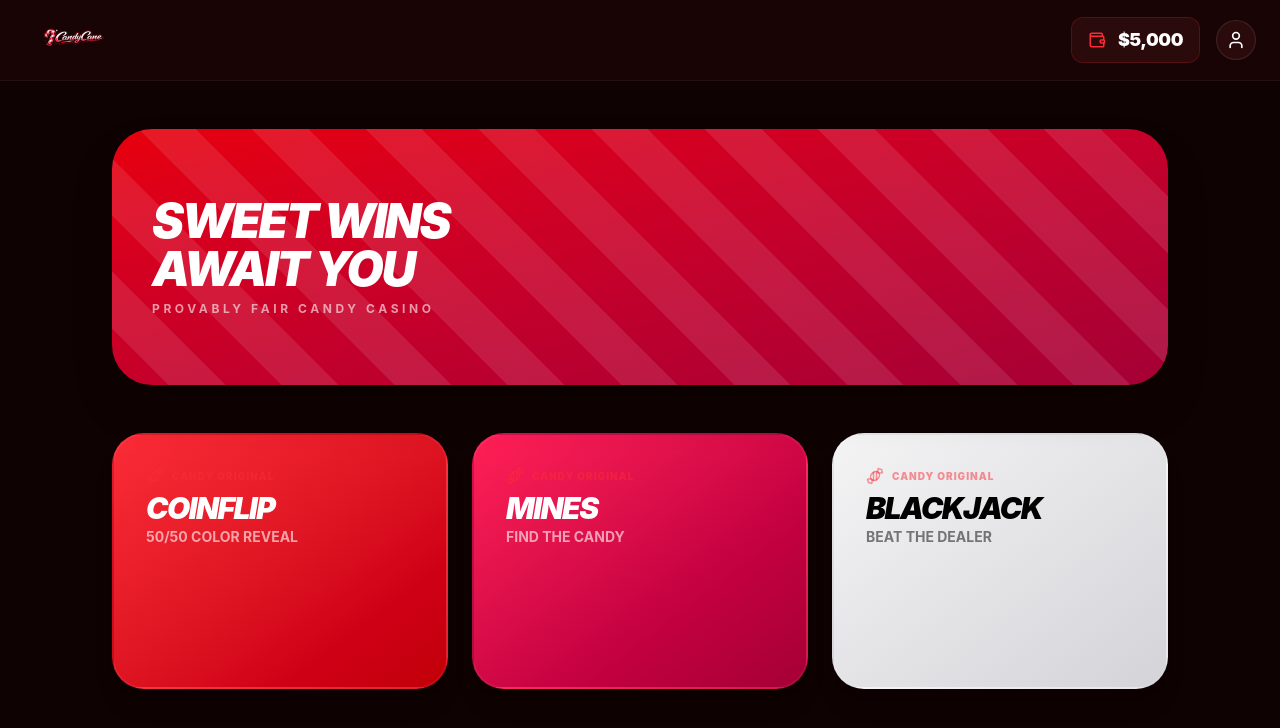
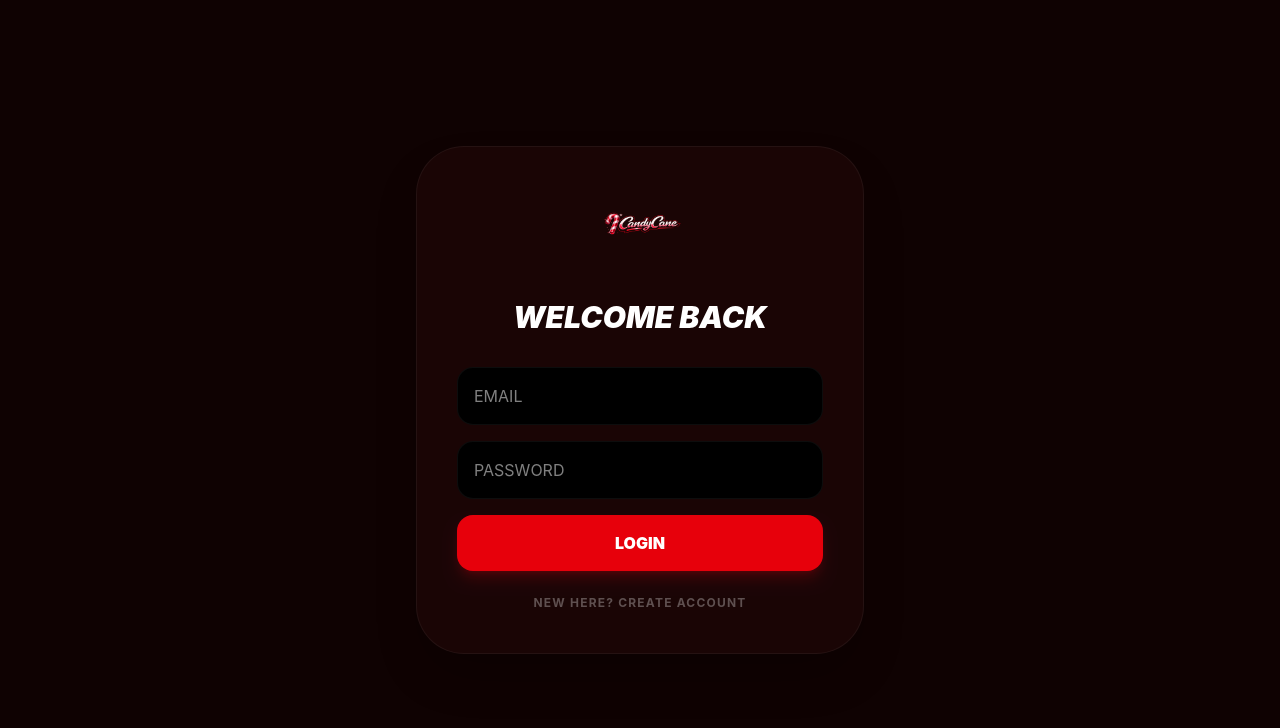
Before and after one commit to sinzcyro/candycane-casino, a React (Vite) app: page / in a window 1280 px wide. Shown: the top 728 px of the page. Built offline with nearby package versions, Linux system fonts and the light colour scheme.

Commit message:
fix: added vite-env for css support

```diff
--- a/src/App.tsx
+++ b/src/App.tsx
@@ -5,53 +5,105 @@ import { Mines } from './components/Mines'
 import { Blackjack } from './components/Blackjack'
 import { Leaderboard } from './components/Leaderboard'
 import { Shop } from './components/Shop'
+import { Auth } from './components/Auth'
 import { motion, AnimatePresence } from 'framer-motion'
-import { Wallet, Candy, User as UserIcon, LayoutDashboard, Trophy, ShoppingBag, LogOut } from 'lucide-react'
+import {
+  Wallet,
+  Candy,
+  User as UserIcon,
+  LayoutDashboard,
+  Trophy,
+  ShoppingBag,
+  LogOut,
+  Crown
+} from 'lucide-react'
+
+type ViewType = 'home' | 'coinflip' | 'mines' | 'blackjack' | 'leaderboard' | 'shop';
 
 function App() {
-  const { balance, inventory } = useWallet();
-  const [activeView, setActiveView] = useState<'home' | 'coinflip' | 'mines' | 'blackjack' | 'leaderboard' | 'shop'>('home');
+  const { user, balance, inventory, isOwner, signOut } = useWallet();
+  const [activeView, setActiveView] = useState<ViewType>('home');
   const [showMenu, setShowMenu] = useState(false);
 
+  // If no user is logged in, show the Auth (Login/Signup) screen
+  if (!user) {
+    return <Auth />;
+  }
+
+  // Visual check for Shop item
   const hasGlow = inventory?.includes('red-glow');
 
   return (
-    <div className="min-h-screen bg-[#0f0202] text-white font-sans selection:bg-red-500/30">
+    <div className="min-h-screen bg-[#0f0202] text-white font-sans selection:bg-red-500/30 overflow-x-hidden">
+
+      {/* --- NAVBAR --- */}
       <nav className="border-b border-white/5 bg-[#1a0505]/95 backdrop-blur-md px-6 py-2 flex items-center justify-between sticky top-0 z-50">
-        <motion.div whileHover={{ scale: 1.05 }} whileTap={{ scale: 0.95 }} className="cursor-pointer" onClick={() => setActiveView('home')}>
-          <img src="/candycane.png" alt="Logo" className="h-16 w-auto object-contain" />
+
+        {/* Logo Area */}
+        <motion.div
+          whileHover={{ scale: 1.05 }}
+          whileTap={{ scale: 0.95 }}
+          className="cursor-pointer"
+          onClick={() => setActiveView('home')}
+        >
+          <img src="/candycane.png" alt="CandyCane" className="h-16 w-auto object-contain drop-shadow-[0_0_10px_rgba(239,68,68,0.2)]" />
         </motion.div>
 
+        {/* Right Side Tools */}
         <div className="flex items-center gap-4">
+
+          {/* Balance Display */}
           <motion.div
             key={balance}
             animate={{ scale: [1, 1.1, 1] }}
-            className={`bg-[#2a0a0a] border border-red-500/20 px-4 py-2 rounded-xl flex items-center gap-3 ${hasGlow ? 'shadow-[0_0_20px_rgba(239,68,68,0.3)] border-red-500' : ''}`}
+            className={`bg-[#2a0a0a] border border-red-500/20 px-4 py-2 rounded-xl flex items-center gap-3 shadow-lg transition-all duration-500 ${
+              hasGlow ? 'shadow-[0_0_20px_rgba(239,68,68,0.4)] border-red-500 bg-red-950/20' : ''
+            }`}
           >
             <Wallet size={18} className="text-red-500" />
             <span className="font-black text-lg tracking-tight">${balance?.toLocaleString()}</span>
           </motion.div>
 
+          {/* User Profile & Owner Badge */}
           <div className="relative">
             <motion.div
               whileTap={{ scale: 0.9 }}
               onClick={() => setShowMenu(!showMenu)}
-              className="w-10 h-10 bg-[#2a0a0a] rounded-full border border-white/10 flex items-center justify-center cursor-pointer hover:border-red-500/50"
+              className={`w-10 h-10 rounded-full border flex items-center justify-center cursor-pointer transition-all ${
+                isOwner ? 'bg-red-600 border-white shadow-[0_0_15px_rgba(239,68,68,0.5)]' : 'bg-[#2a0a0a] border-white/10 hover:border-red-500/50'
+              }`}
             >
-              <UserIcon size={20} />
+              {isOwner ? <Crown size={20} className="text-white fill-white" /> : <UserIcon size={20} />}
             </motion.div>
 
+            {/* Profile Dropdown Menu */}
             <AnimatePresence>
               {showMenu && (
                 <motion.div
-                  initial={{ opacity: 0, y: 10 }} animate={{ opacity: 1, y: 0 }} exit={{ opacity: 0, y: 10 }}
-                  className="absolute right-0 mt-4 w-56 bg-[#1a0505] border border-white/10 rounded-2xl shadow-2xl overflow-hidden p-2 z-[100]"
+                  initial={{ opacity: 0, y: 10 }}
+                  animate={{ opacity: 1, y: 0 }}
+                  exit={{ opacity: 0, y: 10 }}
+                  className="absolute right-0 mt-4 w-60 bg-[#1a0505] border border-white/10 rounded-2xl shadow-2xl overflow-hidden p-2 z-[100]"
                 >
+                  <div className="px-4 py-3 border-b border-white/5 mb-2">
+                    <p className="text-[10px] font-black text-white/30 uppercase tracking-widest">Logged in as</p>
+                    <p className="font-black text-red-500 flex items-center gap-2">
+                      {user.username} {isOwner && <Crown size={12} />}
+                    </p>
+                  </div>
+
                   <MenuBtn icon={<UserIcon size={16}/>} label="MY PROFILE" onClick={() => {setActiveView('home'); setShowMenu(false)}} />
                   <MenuBtn icon={<Trophy size={16}/>} label="LEADERBOARD" onClick={() => {setActiveView('leaderboard'); setShowMenu(false)}} />
                   <MenuBtn icon={<ShoppingBag size={16}/>} label="CANDY SHOP" onClick={() => {setActiveView('shop'); setShowMenu(false)}} />
+
                   <div className="h-[1px] bg-white/5 my-2" />
-                  <MenuBtn icon={<LogOut size={16}/>} label="LOGOUT" onClick={() => window.location.reload()} danger />
+
+                  <MenuBtn
+                    icon={<LogOut size={16}/>}
+                    label="LOGOUT"
+                    onClick={() => signOut()}
+                    danger
+                  />
                 </motion.div>
               )}
             </AnimatePresence>
@@ -59,54 +111,102 @@ function App() {
         </div>
       </nav>
 
+      {/* --- MAIN CONTENT AREA --- */}
       <main className="max-w-6xl mx-auto p-6 lg:p-12">
         <AnimatePresence mode="wait">
+
+          {/* HOME LOBBY */}
           {activeView === 'home' && (
             <motion.div key="home" initial={{ opacity: 0 }} animate={{ opacity: 1 }} exit={{ opacity: 0 }} className="space-y-12">
-              <div className="relative overflow-hidden w-full h-64 bg-gradient-to-br from-red-600 to-rose-800 rounded-[2.5rem] p-10 flex flex-col justify-center shadow-2xl">
-                <h1 className="text-5xl font-black mb-2 uppercase italic tracking-tighter leading-none text-white">Sweet Wins <br/>Await You</h1>
-                <p className="text-white/60 font-bold text-xs tracking-[0.3em] uppercase">Provably Fair Candy Casino</p>
-                <div className="absolute inset-0 opacity-10 bg-[repeating-linear-gradient(45deg,transparent,transparent_40px,white_40px,white_80px)]" />
+
+              {/* Hero Banner */}
+              <div className="relative overflow-hidden w-full h-64 bg-gradient-to-br from-red-600 via-red-500 to-rose-800 rounded-[2.5rem] p-10 flex flex-col justify-center shadow-2xl">
+                <div className="relative z-10">
+                  <h1 className="text-5xl font-black mb-2 uppercase italic tracking-tighter leading-none text-white drop-shadow-xl">
+                    Sweet Wins <br/>Await You
+                  </h1>
+                  <p className="text-white/60 font-bold text-xs tracking-[0.3em] uppercase">Provably Fair Candy Casino</p>
+                </div>
+                {/* Visual Candy Stripes */}
+                <div className="absolute inset-0 opacity-10 pointer-events-none bg-[repeating-linear-gradient(45deg,transparent,transparent_40px,rgba(255,255,255,0.8)_40px,rgba(255,255,255,0.8)_80px)]" />
               </div>
 
-              <div className="grid grid-cols-1 md:grid-cols-3 gap-6">
-                <GameCard title="Coinflip" desc="50/50 Color Reveal" color="from-red-500 to-red-700" onClick={() => setActiveView('coinflip')} />
-                <GameCard title="Mines" desc="Find the Candy" color="from-rose-500 to-rose-800" onClick={() => setActiveView('mines')} />
-                <GameCard title="Blackjack" desc="Beat the Dealer" color="from-zinc-100 to-zinc-300" darkText onClick={() => setActiveView('blackjack')} />
+              {/* Games Grid */}
+              <div className="space-y-6">
+                <div className="flex items-center gap-3 text-xl font-black italic uppercase tracking-widest text-red-500">
+                  <Candy size={24} />
+                  <h2>The Candy Jar</h2>
+                </div>
+
+                <div className="grid grid-cols-1 md:grid-cols-3 gap-6">
+                  <GameCard title="Coinflip" desc="50/50 Color Reveal" color="from-red-500 to-red-700" onClick={() => setActiveView('coinflip')} />
+                  <GameCard title="Mines" desc="Find the Candy" color="from-rose-500 to-rose-800" onClick={() => setActiveView('mines')} />
+                  <GameCard title="Blackjack" desc="Beat the Dealer" color="from-zinc-100 to-zinc-300" darkText onClick={() => setActiveView('blackjack')} />
+                </div>
               </div>
             </motion.div>
           )}
 
+          {/* VIEW COMPONENTS */}
           {activeView === 'coinflip' && <div className="max-w-xl mx-auto space-y-6"><BackBtn onClick={()=>setActiveView('home')}/><Coinflip /></div>}
           {activeView === 'mines' && <div className="max-w-4xl mx-auto space-y-6"><BackBtn onClick={()=>setActiveView('home')}/><Mines /></div>}
           {activeView === 'blackjack' && <div className="max-w-3xl mx-auto space-y-6"><BackBtn onClick={()=>setActiveView('home')}/><Blackjack /></div>}
           {activeView === 'leaderboard' && <div className="max-w-2xl mx-auto space-y-6"><BackBtn onClick={()=>setActiveView('home')}/><Leaderboard /></div>}
           {activeView === 'shop' && <div className="max-w-4xl mx-auto space-y-6"><BackBtn onClick={()=>setActiveView('home')}/><Shop /></div>}
+
         </AnimatePresence>
       </main>
     </div>
   )
 }
 
+// --- SUB-COMPONENTS ---
+
 const MenuBtn = ({ icon, label, onClick, danger = false }: any) => (
-  <button onClick={onClick} className={`w-full flex items-center gap-3 px-4 py-3 rounded-xl text-xs font-black transition-colors ${danger ? 'text-red-500 hover:bg-red-500 hover:text-white' : 'hover:bg-white/5 text-white/70 hover:text-white'}`}>
+  <button
+    onClick={onClick}
+    className={`w-full flex items-center gap-3 px-4 py-3 rounded-xl text-xs font-black transition-colors ${
+      danger ? 'text-red-500 hover:bg-red-500 hover:text-white' : 'hover:bg-white/5 text-white/70 hover:text-white'
+    }`}
+  >
     {icon} {label}
   </button>
 );
 
 const BackBtn = ({ onClick }: any) => (
-  <button onClick={onClick} className="flex items-center gap-2 text-white/30 hover:text-white font-black text-xs uppercase tracking-widest transition-colors"><LayoutDashboard size={16}/> Lobby</button>
+  <button
+    onClick={onClick}
+    className="flex items-center gap-2 text-white/30 hover:text-white font-black text-xs uppercase tracking-widest transition-colors mb-4"
+  >
+    <LayoutDashboard size={16}/> Back to Lobby
+  </button>
 );
 
 function GameCard({ title, desc, color, onClick, darkText = false }: any) {
   return (
-    <motion.div whileHover={{ scale: 1.03, y: -5 }} whileTap={{ scale: 0.98 }} onClick={onClick} className={`h-64 rounded-[2rem] bg-gradient-to-br ${color} p-8 cursor-pointer overflow-hidden shadow-xl border-2 border-white/5`}>
+    <motion.div
+      whileHover={{ scale: 1.03, y: -5 }}
+      whileTap={{ scale: 0.98 }}
+      onClick={onClick}
+      className={`h-64 rounded-[2.5rem] bg-gradient-to-br ${color} p-8 cursor-pointer overflow-hidden shadow-xl border-2 border-white/5 relative group`}
+    >
       <div className="flex items-center gap-2 mb-2 text-red-500/50">
          <Candy size={18} />
          <span className="text-[10px] font-black uppercase tracking-widest">Candy Original</span>
       </div>
-      <h3 className={`text-3xl font-black italic uppercase tracking-tighter leading-none ${darkText ? 'text-black' : 'text-white'}`}>{title}</h3>
-      <p className={`${darkText ? 'text-black/50' : 'text-white/60'} font-bold text-sm mt-1 uppercase`}>{desc}</p>
+      <h3 className={`text-4xl font-black italic uppercase tracking-tighter leading-none ${darkText ? 'text-black' : 'text-white'}`}>
+        {title}
+      </h3>
+      <p className={`${darkText ? 'text-black/50' : 'text-white/60'} font-bold text-sm mt-1 uppercase`}>
+        {desc}
+      </p>
+
+      {/* Hover Payout Button */}
+      <button className={`absolute bottom-8 left-8 px-6 py-2 rounded-xl font-black text-[10px] uppercase transition-all opacity-0 group-hover:opacity-100 ${
+        darkText ? 'bg-black text-white' : 'bg-white text-black'
+      }`}>
+        Play Now
+      </button>
     </motion.div>
   )
 }
--- /dev/null
+++ b/src/components/Auth.tsx
@@ -0,0 +1,55 @@
+import { useState } from 'react';
+import { supabase } from '../lib/supabase';
+import { motion } from 'framer-motion';
+
+export const Auth = () => {
+  const [loading, setLoading] = useState(false);
+  const [isSignUp, setIsSignUp] = useState(false);
+  const [email, setEmail] = useState('');
+  const [password, setPassword] = useState('');
+  const [username, setUsername] = useState('');
+
+  const handleAuth = async (e: React.FormEvent) => {
+    e.preventDefault();
+    setLoading(true);
+
+    if (isSignUp) {
+      const { data, error } = await supabase.auth.signUp({ email, password });
+      if (data.user) {
+        await supabase.from('profiles').insert([{ id: data.user.id, username, balance: 5000 }]);
+        alert("Account Created! You can now login.");
+        setIsSignUp(false);
+      }
+      if (error) alert(error.message);
+    } else {
+      const { error } = await supabase.auth.signInWithPassword({ email, password });
+      if (error) alert(error.message);
+    }
+    setLoading(false);
+  };
+
+  return (
+    <div className="min-h-screen flex items-center justify-center bg-[#0f0202] p-6">
+      <motion.div initial={{ scale: 0.9, opacity: 0 }} animate={{ scale: 1, opacity: 1 }} className="bg-[#1a0505] p-10 rounded-[3rem] border border-white/5 w-full max-w-md shadow-2xl">
+        <img src="/candycane.png" className="h-20 mx-auto mb-8" alt="Logo" />
+        <h2 className="text-3xl font-black text-center italic uppercase mb-8">{isSignUp ? 'Join the Jar' : 'Welcome Back'}</h2>
+
+        <form onSubmit={handleAuth} className="space-y-4">
+          {isSignUp && (
+            <input type="text" placeholder="USERNAME" className="w-full bg-black p-4 rounded-2xl outline-none border border-white/5 focus:border-red-500" value={username} onChange={e => setUsername(e.target.value)} required />
+          )}
+          <input type="email" placeholder="EMAIL" className="w-full bg-black p-4 rounded-2xl outline-none border border-white/5 focus:border-red-500" value={email} onChange={e => setEmail(e.target.value)} required />
+          <input type="password" placeholder="PASSWORD" className="w-full bg-black p-4 rounded-2xl outline-none border border-white/5 focus:border-red-500" value={password} onChange={e => setPassword(e.target.value)} required />
+
+          <button disabled={loading} className="w-full bg-red-600 py-4 rounded-2xl font-black uppercase shadow-lg shadow-red-600/20 active:scale-95 transition-all">
+            {loading ? 'WAITING...' : (isSignUp ? 'CREATE ACCOUNT' : 'LOGIN')}
+          </button>
+        </form>
+
+        <button onClick={() => setIsSignUp(!isSignUp)} className="w-full text-center mt-6 text-white/30 hover:text-white font-bold text-xs uppercase tracking-widest">
+          {isSignUp ? 'Already have an account? Login' : 'New here? Create Account'}
+        </button>
+      </motion.div>
+    </div>
+  );
+};
--- a/src/context/WalletContext.tsx
+++ b/src/context/WalletContext.tsx
@@ -1,36 +1,50 @@
 import React, { createContext, useContext, useState, useEffect } from 'react';
+import { supabase } from '../lib/supabase';
 
 const WalletContext = createContext<any>(null);
 
 export const WalletProvider = ({ children }: { children: React.ReactNode }) => {
-  const [balance, setBalance] = useState(() => {
-    const saved = localStorage.getItem('cc-balance');
-    return saved ? parseInt(saved) : 5000;
-  });
-
-  const [inventory, setInventory] = useState<string[]>(() => {
-    const saved = localStorage.getItem('cc-inventory');
-    return saved ? JSON.parse(saved) : [];
-  });
+  const [user, setUser] = useState<any>(null);
+  const [balance, setBalance] = useState(0);
+  const [isOwner, setIsOwner] = useState(false);
 
   useEffect(() => {
-    localStorage.setItem('cc-balance', balance.toString());
-    localStorage.setItem('cc-inventory', JSON.stringify(inventory));
-  }, [balance, inventory]);
+    // Check if user is already logged in
+    supabase.auth.getSession().then(({ data: { session } }) => {
+      if (session) fetchProfile(session.user);
+    });
 
-  const addWin = (amt: number) => setBalance(prev => prev + amt);
-  const removeBet = (amt: number) => setBalance(prev => prev - amt);
-  const buyItem = (id: string, price: number) => {
-    if (balance >= price && !inventory.includes(id)) {
-      setBalance(prev => prev - price);
-      setInventory(prev => [...prev, id]);
-      return true;
+    supabase.auth.onAuthStateChange((_event, session) => {
+      if (session) fetchProfile(session.user);
+      else setUser(null);
+    });
+  }, []);
+
+  const fetchProfile = async (userAuth: any) => {
+    const { data } = await supabase.from('profiles').select('*').eq('id', userAuth.id).single();
+    if (data) {
+      setUser({ ...userAuth, username: data.username });
+      setBalance(data.balance);
+      setIsOwner(data.is_owner || data.username === 'cane'); // Hardcoded owner check for you
     }
-    return false;
+  };
+
+  const updateBalance = async (newBalance: number) => {
+    setBalance(newBalance);
+    if (user) {
+      await supabase.from('profiles').update({ balance: newBalance }).eq('id', user.id);
+    }
   };
 
   return (
-    <WalletContext.Provider value={{ balance, addWin, removeBet, inventory, buyItem }}>
+    <WalletContext.Provider value={{
+      user,
+      balance,
+      isOwner,
+      addWin: (amt: number) => updateBalance(balance + amt),
+      removeBet: (amt: number) => updateBalance(balance - amt),
+      signOut: () => supabase.auth.signOut()
+    }}>
       {children}
     </WalletContext.Provider>
   );
--- /dev/null
+++ b/src/lib/supabase.ts
@@ -0,0 +1,6 @@
+import { createClient } from '@supabase/supabase-js'
+
+const supabaseUrl = 'https://cwbakceemcylvnsdegad.supabase.co'
+const supabaseAnonKey = 'eyJhbGciOiJIUzI1NiIsInR5cCI6IkpXVCJ9.eyJpc3MiOiJzdXBhYmFzZSIsInJlZiI6ImN3YmFrY2VlbWN5bHZuc2RlZ2FkIiwicm9sZSI6ImFub24iLCJpYXQiOjE3NzUzODQxODUsImV4cCI6MjA5MDk2MDE4NX0.uFV-jA4OstFOHx9nDIFvaYLLjVZciBDXV-bMa3OuTR4'
+
+export const supabase = createClient(supabaseUrl, supabaseAnonKey)
```
Also changed, not shown: package.json (+5 -5 lines), src/components/Leaderboard.tsx (+29 -15 lines), 1 other file (tests, documents, lock files or other folders).
